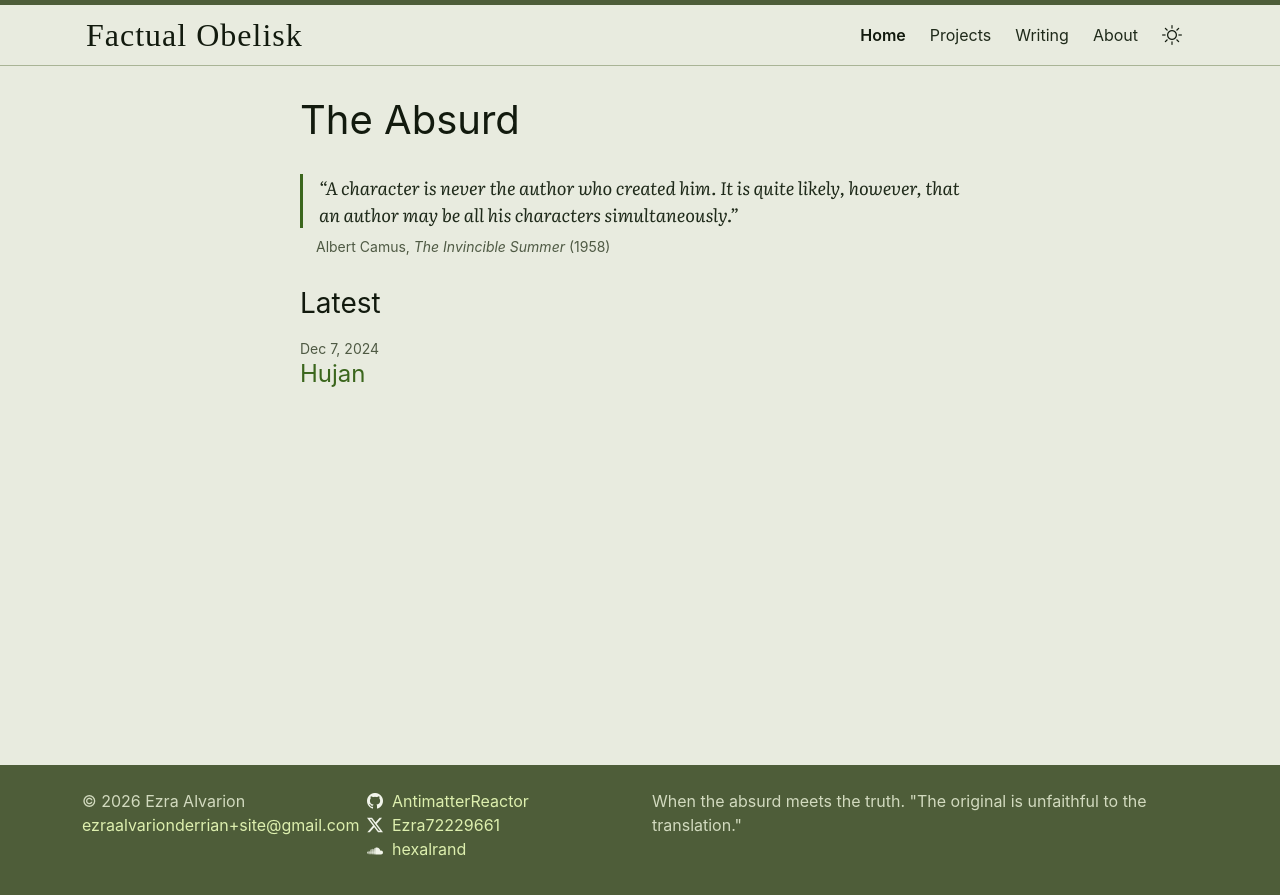
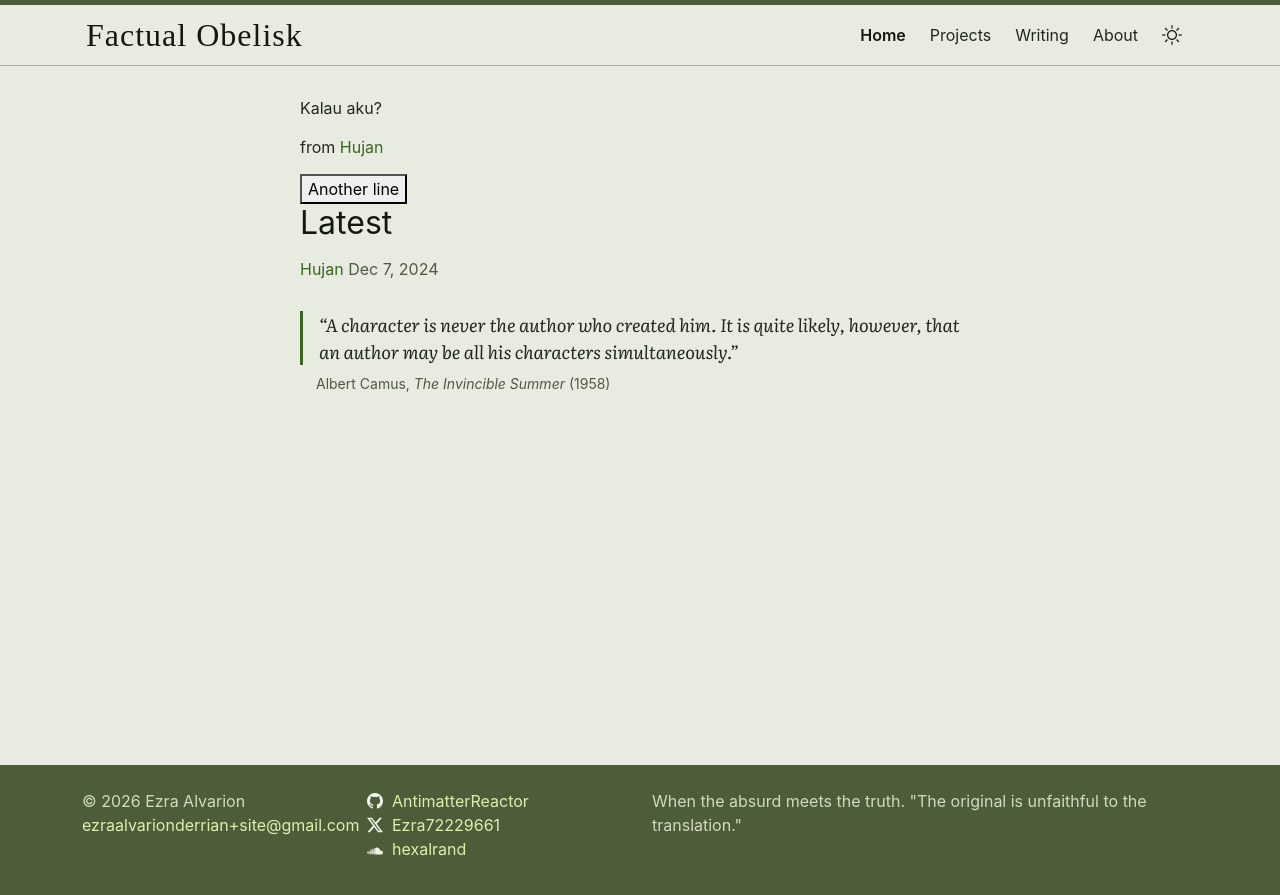
Before and after one commit to AntimatterReactor/AntimatterReactor.github.io, a Jekyll site: the page built from index.md, in a window 1280 px wide. Shown: the top 895 px of the page. Built offline with Jekyll 4.4.1, drawn with Linux system fonts in a browser that asks for light colours; some web fonts are replaced.

Commit message:
Home: oracle line from the poems
- Random poem line per visit, linked to its poem; "Another line" re-rolls
- One blur-in fade, off under reduced motion; no-JS shows latest poem's first line
- Latest list and Camus epigraph below

Co-Authored-By: Claude Opus 5.5 <noreply@anthropic.com>
Claude-Session: https://claude.ai/code/session_01Pf2g2v1MPwhiP4CQiFsfR1

```diff
--- a/_layouts/home.html
+++ b/_layouts/home.html
@@ -1,63 +1,51 @@
 ---
 layout: default
 ---
+{%- assign poems = site.posts | where: "layout", "poem" -%}
 <div class="home">
+  <h1 class="visually-hidden">{{ site.title | escape }}</h1>
+
+  {%- if poems.size > 0 -%}
+    {%- assign first_poem = poems | first -%}
+    {%- assign first_line = first_poem.content | strip_html | strip | split: "
+" | first | strip -%}
+    <section class="oracle" aria-label="A line from the poems">
+      <p class="oracle-line" id="oracle-line" aria-live="polite">{{ first_line }}</p>
+      <p class="oracle-source">from <a id="oracle-link" href="{{ first_poem.url | relative_url }}">{{ first_poem.title | escape }}</a></p>
+      <button type="button" class="oracle-next" id="oracle-next" hidden>Another line</button>
+    </section>
+    <script type="application/json" id="oracle-data">
+      [
+      {%- assign sep = "" -%}
+      {%- for poem in poems -%}
+        {%- assign lines = poem.content | strip_html | split: "
+" -%}
+        {%- for line in lines -%}
+          {%- assign t = line | strip -%}
+          {%- if t != "" -%}
+            {{ sep }}{"t":{{ t | jsonify }},"u":{{ poem.url | relative_url | jsonify }},"p":{{ poem.title | jsonify }}}
+            {%- assign sep = "," -%}
+          {%- endif -%}
+        {%- endfor -%}
+      {%- endfor -%}
+      ]
+    </script>
+    <script src="{{ "/assets/oracle.js" | relative_url }}" defer></script>
+  {%- endif -%}
+
+  {%- if site.posts.size > 0 -%}
+    <section class="latest">
+      <h2>Latest</h2>
+      <ul class="list-unstyled latest-list">
+        {%- for post in site.posts limit: 5 -%}
+        <li>
+          <a href="{{ post.url | relative_url }}">{{ post.title | escape }}</a>
+          <time class="text-secondary" datetime="{{ post.date | date_to_xmlschema }}">{{ post.date | date: site.minima_reboot.date_format }}</time>
+        </li>
+        {%- endfor -%}
+      </ul>
+    </section>
+  {%- endif -%}
 
   {{ content }}
-
-
-  {% if site.paginate %}
-    {% assign posts = paginator.posts %}
-  {% else %}
-    {% assign posts = site.posts %}
-  {% endif %}
-
-
-  {%- if posts.size > 0 -%}
-    {%- if page.list_title -%}
-      <h2 class="post-list-heading">{{ page.list_title }}</h2>
-    {%- endif -%}
-    <ul class="post-list">
-      {%- assign date_format = site.minima.date_format | default: "%b %-d, %Y" -%}
-      {%- for post in posts -%}
-      <li>
-        <span class="post-meta">{{ post.date | date: date_format }}</span>
-        <h3>
-          <a class="post-link" href="{{ post.url | relative_url }}">
-            {{ post.title | escape }}
-          </a>
-        </h3>
-        {%- if site.minima.show_excerpts -%}
-          {{ post.excerpt }}
-        {%- endif -%}
-      </li>
-      {%- endfor -%}
-    </ul>
-
-    {% if site.paginate %}
-      <div class="pager">
-        <ul class="pagination">
-        {%- if paginator.previous_page %}
-          <li>
-            <a href="{{ paginator.previous_page_path | relative_url }}" class="previous-page" title="Go to Page {{ paginator.previous_page }}">
-              {{ paginator.previous_page }}
-            </a>
-          </li>
-        {%- else %}
-          <li><div class="pager-edge">•</div></li>
-        {%- endif %}
-          <li><div class="current-page">{{ paginator.page }}</div></li>
-        {%- if paginator.next_page %}
-          <li>
-            <a href="{{ paginator.next_page_path | relative_url }}" class="next-page" title="Go to Page {{ paginator.next_page }}">
-              {{ paginator.next_page }}
-            </a>
-          </li>
-        {%- else %}
-          <li><div class="pager-edge">•</div></li>
-        {%- endif %}
-        </ul>
-      </div>
-    {%- endif %}
-  {%- endif -%}
 </div>
--- /dev/null
+++ b/assets/oracle.js
@@ -0,0 +1,30 @@
+(function () {
+  var data = document.getElementById("oracle-data");
+  var lineEl = document.getElementById("oracle-line");
+  var linkEl = document.getElementById("oracle-link");
+  var button = document.getElementById("oracle-next");
+  if (!data || !lineEl || !linkEl || !button) return;
+
+  var lines;
+  try { lines = JSON.parse(data.textContent); } catch (e) { return; }
+  if (!lines.length) return;
+
+  var current = -1;
+  function show() {
+    var i = Math.floor(Math.random() * lines.length);
+    if (lines.length > 1 && i === current) i = (i + 1) % lines.length;
+    current = i;
+    lineEl.classList.remove("is-shown");
+    void lineEl.offsetWidth;
+    lineEl.textContent = lines[i].t;
+    linkEl.textContent = lines[i].p;
+    linkEl.href = lines[i].u;
+    lineEl.classList.add("is-shown");
+  }
+
+  show();
+  if (lines.length > 1) {
+    button.hidden = false;
+    button.addEventListener("click", show);
+  }
+})();
--- a/index.md
+++ b/index.md
@@ -1,10 +1,7 @@
 ---
 layout: home
 title: Home
-list_title: Latest
 ---
-
-# The Absurd
 
 <figure class="epigraph">
   <blockquote>“A character is never the author who created him. It is quite likely, however, that an author may be all his characters simultaneously.”</blockquote>
```
